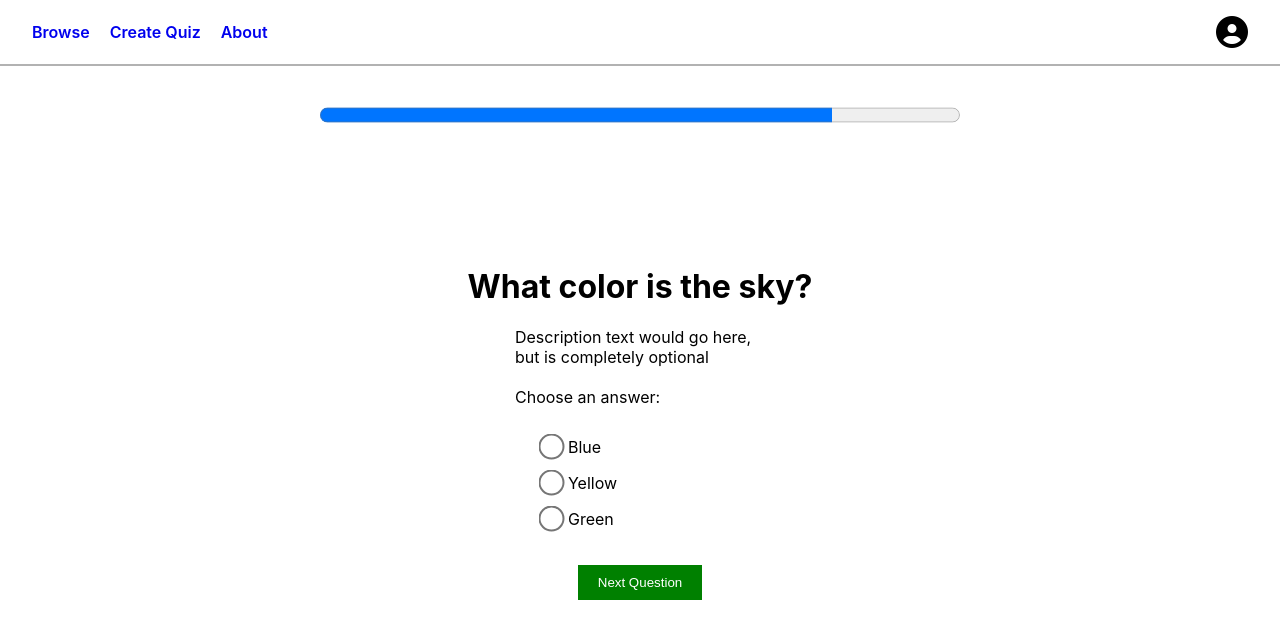
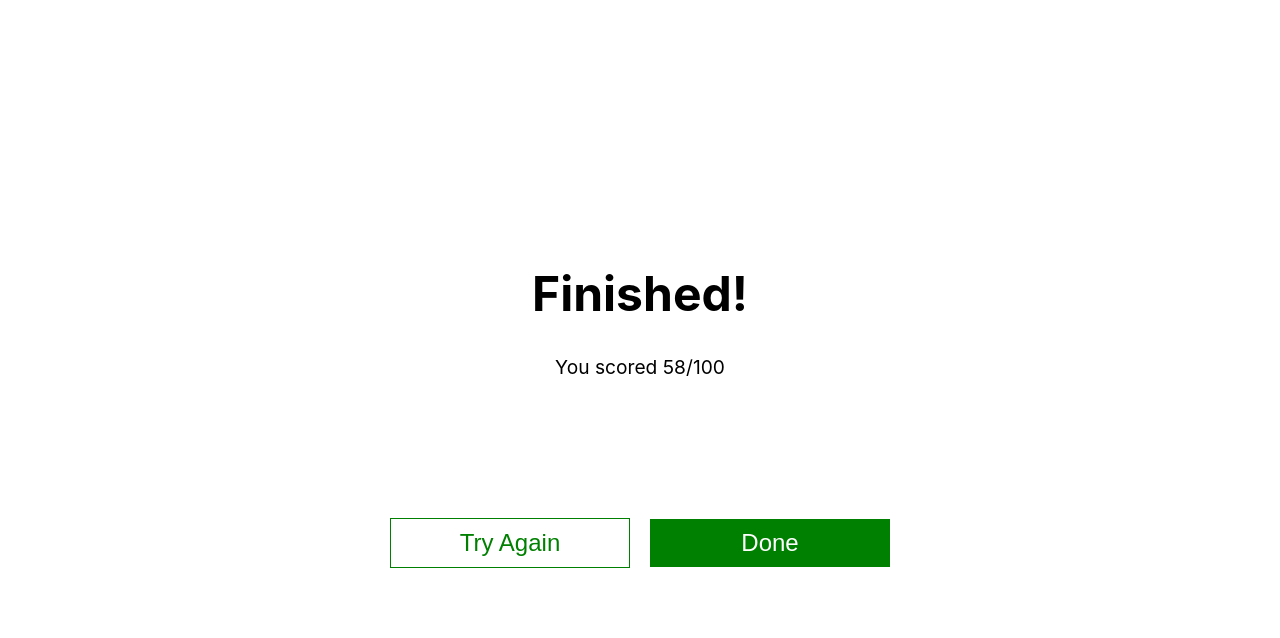
Before and after one commit to MarvelProgramming/KTrial, a React (Create React App) app in the folder client/: page /quiz in a window 1280 px wide. Shown: the top 638 px of the page. Built offline with nearby package versions, Linux system fonts and the light colour scheme.

Commit message:
Setup initial styling for Quiz_Finished

```diff
--- a/client/src/components/Quiz_Finished.jsx
+++ b/client/src/components/Quiz_Finished.jsx
@@ -0,0 +1,12 @@
+import React from 'react'
+
+export default function Quiz_Finished() {
+  return (
+    <div className="quiz-finished">
+      <h1>Finished!</h1>
+      <p>You scored 58/100</p>
+      <button className="hollow-btn">Try Again</button>
+      <button className="filled-btn">Done</button>
+    </div>
+  )
+}
--- a/client/src/routes/QuizPage.jsx
+++ b/client/src/routes/QuizPage.jsx
@@ -2,12 +2,13 @@ import React from 'react'
 import Header from '../components/Header'
 import Quiz_Start from '../components/Quiz_Start'
 import Quiz_Question from '../components/Quiz_Question';
+import Quiz_Finished from '../components/Quiz_Finished';
 
 export default function QuizPage() {
   return (
   <div className="quiz-page">
-    <Header />
-    <Quiz_Question />
+    {/* <Header /> */}
+    <Quiz_Finished />
   </div>
   );
 };
--- a/client/src/styles/App.css
+++ b/client/src/styles/App.css
@@ -403,6 +403,27 @@ body,
   margin-top: 5em;
 }
 
+.quiz-finished {
+  text-align: center;
+  margin: auto auto;
+}
+
+.quiz-finished h1 {
+  font-size: clamp(2rem, 5vw - 1rem, 5rem);
+}
+
+.quiz-finished p {
+  font-size: clamp(1rem, 3vw - 1rem, 1.2rem);
+}
+
+.quiz-finished button {
+  font-size: clamp(1rem, 2vw, 1.5rem);
+  padding: 10px 0;
+  width: 10em;
+  margin: 0 10px;
+  margin-top: 5em;
+}
+
 @media screen and (min-width: 600px) {
   .landing-page h1 {
     margin-bottom: 100px;
```
